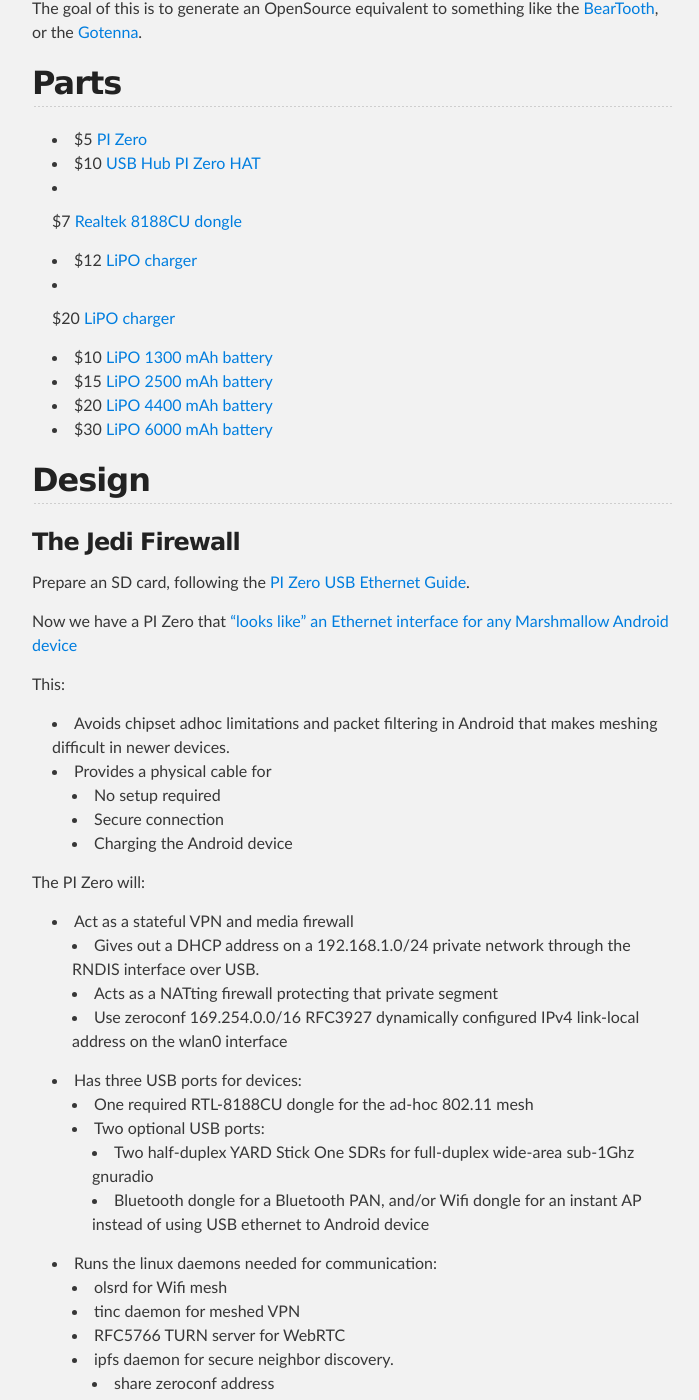
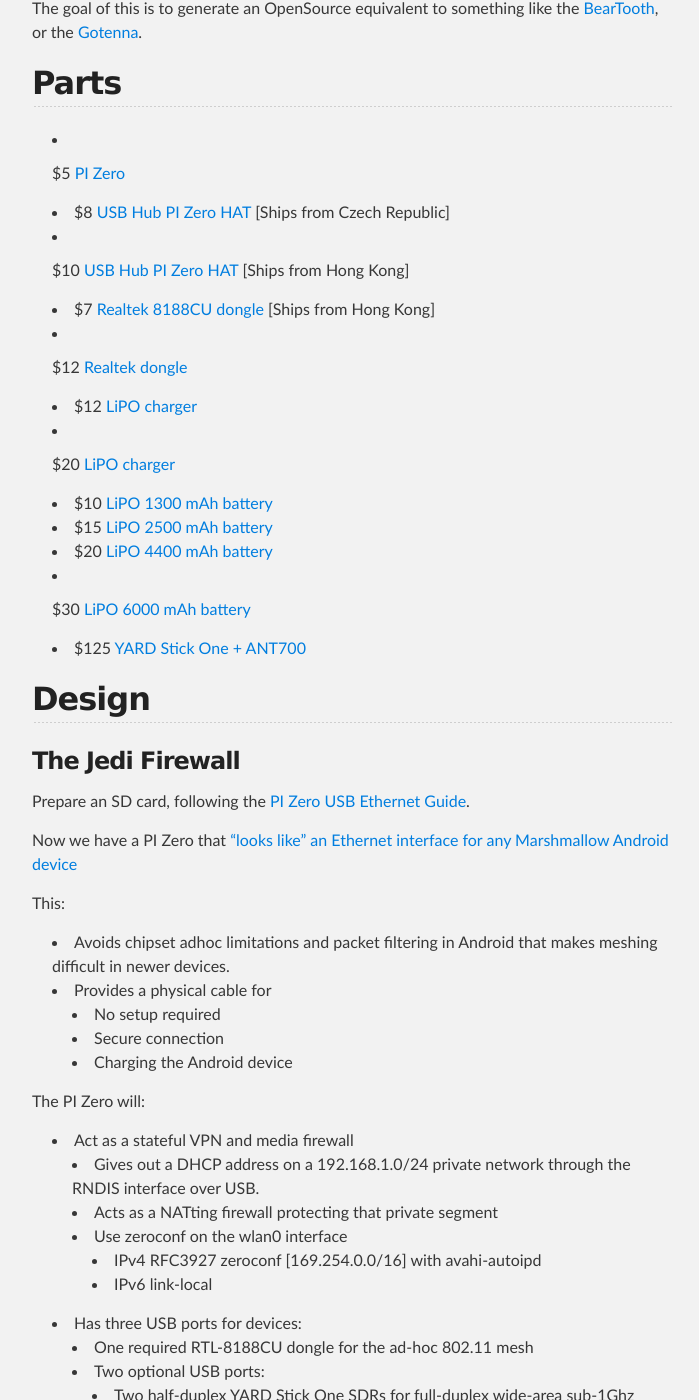
Before and after one commit to TeamJedi/TeamJedi.github.io, a Jekyll site: the page built from Plan.md, in a window 1280 px wide and 1400 px high, scrolled down 328 px. Shown: the whole window, without its empty margins (288-987 px from the left). Built offline with Jekyll 4.4.1, drawn with Linux system fonts in a browser that asks for light colours; nearby versions of some CDN libraries.

Commit message:
Updating parts

```diff
--- a/_includes/Plan.md
+++ b/_includes/Plan.md
@@ -5,8 +5,12 @@
 ## Parts
 
 * $5 [PI Zero](https://www.adafruit.com/products/2885)
-* $10 [USB Hub PI Zero HAT](http://makerspot.com/stackable-usb-hub-for-raspberry-pi-zero/)
-* $7 [Realtek 8188CU dongle](http://makerspot.com/raspberry-pi-usb-wifi-dongle/)
+
+* $8 [USB Hub PI Zero HAT](http://www.uugear.com/product/zero4u/) [Ships from Czech Republic]
+* $10 [USB Hub PI Zero HAT](http://makerspot.com/stackable-usb-hub-for-raspberry-pi-zero/) [Ships from Hong Kong]
+
+* $7 [Realtek 8188CU dongle](http://makerspot.com/raspberry-pi-usb-wifi-dongle/) [Ships from Hong Kong]
+* $12 [Realtek dongle](https://www.adafruit.com/products/814)
 
 * $12 [LiPO charger](https://www.adafruit.com/products/259)
 * $20 [LiPO charger](https://www.adafruit.com/products/2465)
@@ -15,6 +19,8 @@
 * $15 [LiPO 2500 mAh battery](https://www.adafruit.com/products/328)
 * $20 [LiPO 4400 mAh battery](https://www.adafruit.com/products/354)
 * $30 [LiPO 6000 mAh battery](https://www.adafruit.com/products/353)
+
+* $125 [YARD Stick One + ANT700](http://hackerwarehouse.com/product/yard-stick-one-and-antenna/)
 
 ## Design
 
@@ -37,7 +43,9 @@
 * Act as a stateful VPN and media firewall
   * Gives out a DHCP address on a 192.168.1.0/24 private network through the RNDIS interface over USB.
   * Acts as a NATting firewall protecting that private segment
-  * Use zeroconf 169.254.0.0/16 RFC3927 dynamically configured IPv4 link-local address on the wlan0 interface
+  * Use zeroconf on the wlan0 interface
+    * IPv4 RFC3927 zeroconf [169.254.0.0/16] with avahi-autoipd
+    * IPv6 link-local
 * Has three USB ports for devices:
   * One required RTL-8188CU dongle for the ad-hoc 802.11 mesh
   * Two optional USB ports:
```
